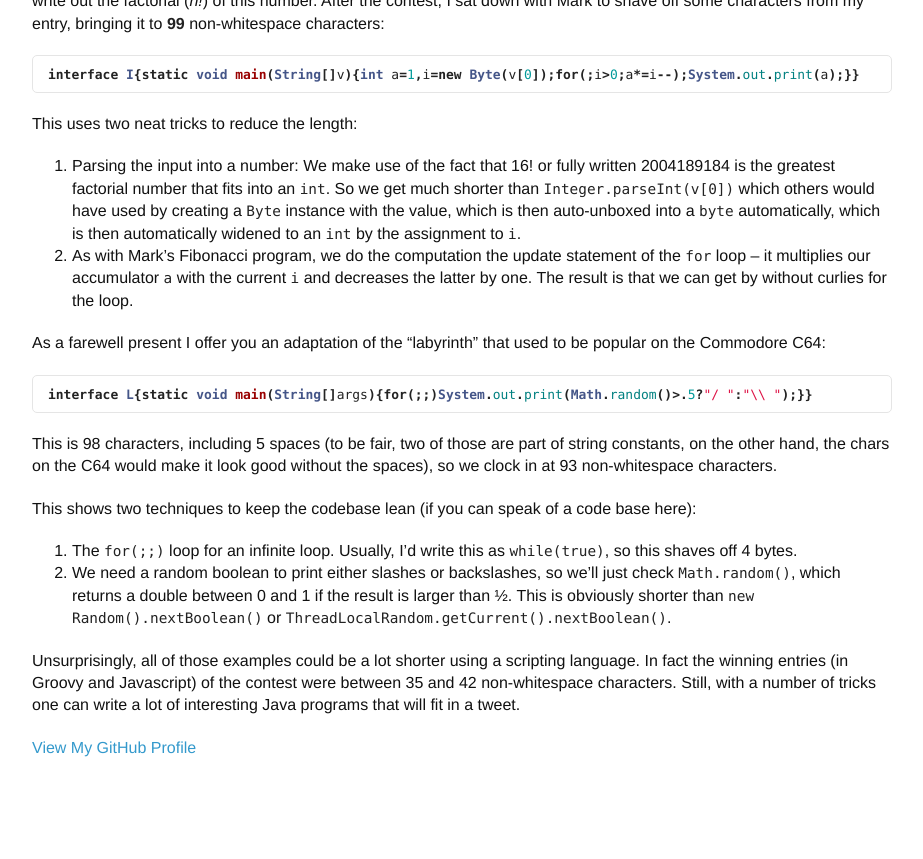
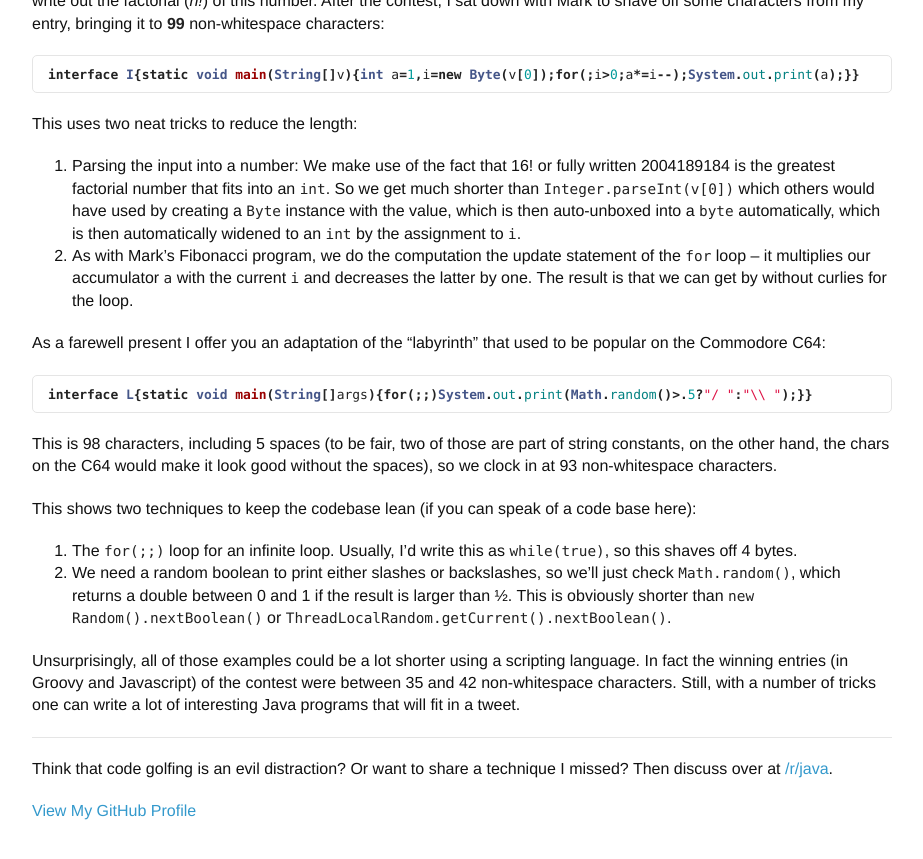
Before and after one commit to llogiq/llogiq.github.io, a Jekyll site: the page built from _posts/2016-03-09-java-golf.md, in a window 1280 px wide and 900 px high, scrolled down 1274 px. Shown: the top 859 px of the window, without its empty margins (178-1101 px from the left). Built offline with Jekyll 4.4.1, drawn with Linux system fonts in a browser that asks for light colours; before the commit the page ends 2111 px from its top, so only the background shows below that.

Commit message:
link to reddit

```diff
--- a/_posts/2016-03-09-java-golf.md
+++ b/_posts/2016-03-09-java-golf.md
@@ -114,3 +114,9 @@ Unsurprisingly, all of those examples could be a lot shorter using a scripting
 language. In fact the winning entries (in Groovy and Javascript) of the contest
 were between 35 and 42 non-whitespace characters. Still, with a number of tricks
 one can write a lot of interesting Java programs that will fit in a tweet.
+
+----
+
+Think that code golfing is an evil distraction? Or want to share a technique I
+missed? Then discuss over at
+[/r/java](https://www.reddit.com/r/java/comments/49qhu0/blog_java_code_golf/).
```
